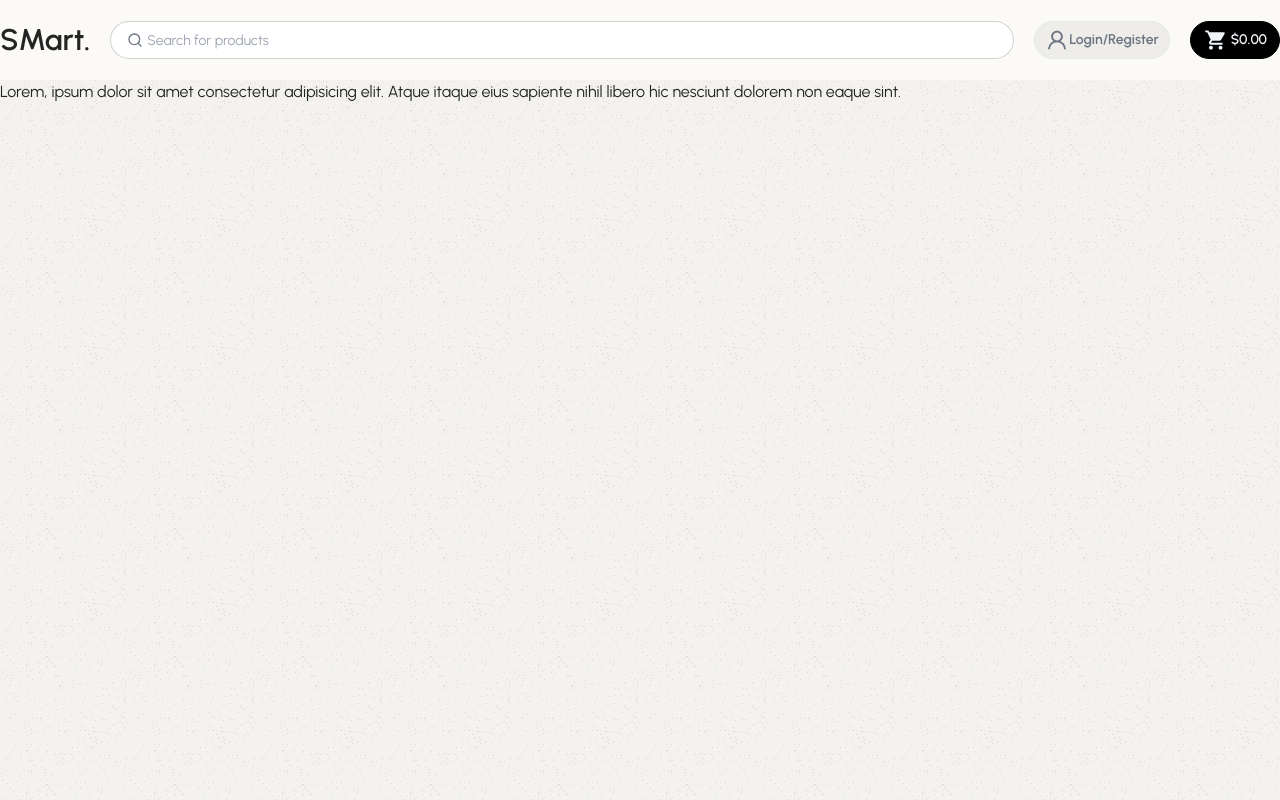
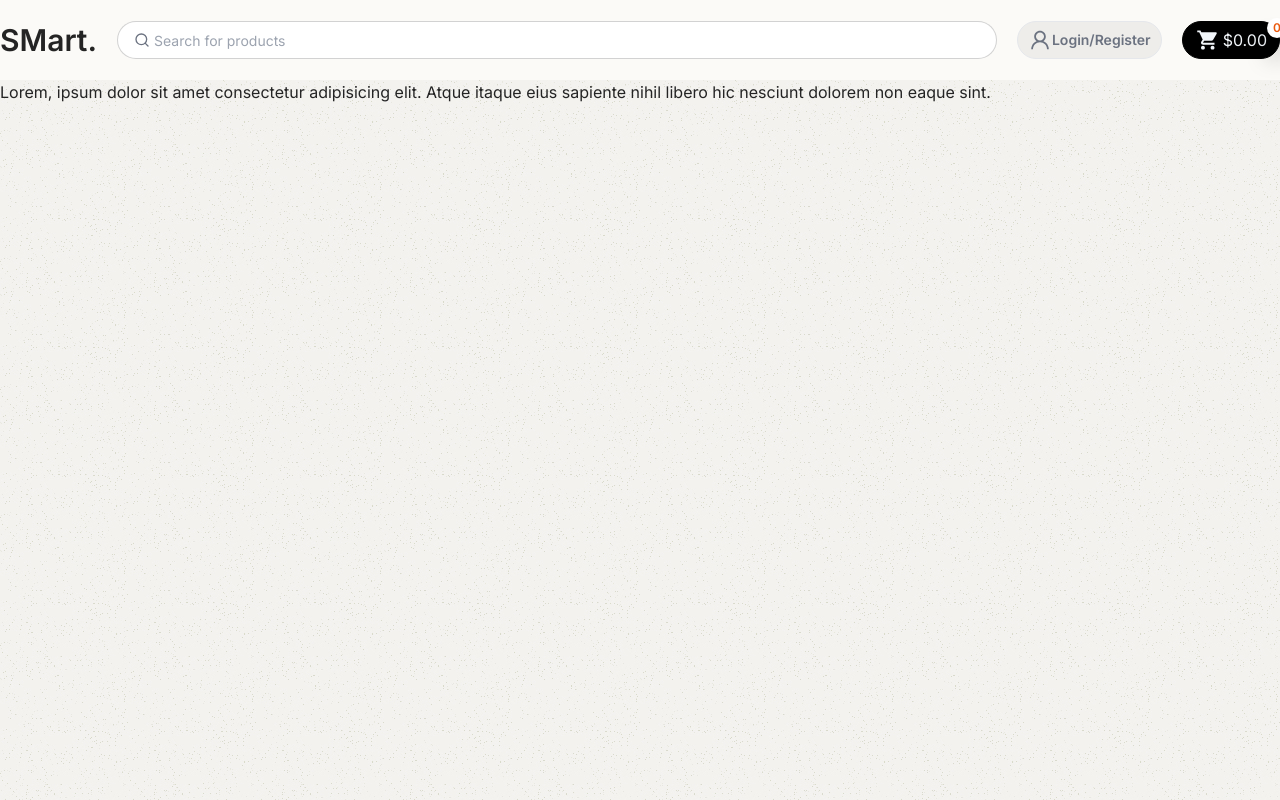
Before and after one commit to shariful10/SMartYT-eCommerce, a Next.js app: page / in a window 1280 px wide. Built offline with nearby package versions, Linux system fonts and the light colour scheme.

Commit message:
Cart Button Implemented On Navbar

```diff
--- a/src/app/layout.tsx
+++ b/src/app/layout.tsx
@@ -1,13 +1,13 @@
 import "./css/globals.css";
 import type { Metadata } from "next";
 import Header from "./../components/Header";
-import { Urbanist } from 'next/font/google'
+import { Inter } from "next/font/google";
 
-const urbanist = Urbanist({ subsets: ['latin'] })
+const inter = Inter({ subsets: ["latin"] });
 
 export const metadata: Metadata = {
 	title: "Hone | SmartYT",
-	description: "Generated by create next app",
+	description: "The shopping mart",
 };
 
 export default function RootLayout({
@@ -17,7 +17,7 @@ export default function RootLayout({
 }) {
 	return (
 		<html lang="en">
-			<body className={`${urbanist.className} bg-main-bg text-darkText`}>
+			<body className={`${inter.className} bg-main-bg text-darkText`}>
 				<Header />
 				{children}
 			</body>
--- a/src/components/Header.jsx
+++ b/src/components/Header.jsx
@@ -27,7 +27,8 @@ const Header = () => {
 				{/* <===<<=== Cart Button ===>>===> */}
 				<div className="bg-black hover:bg-slate-950 rounded-full text-slate-100 hover:text-white flex items-center justify-center gap-x-1 px-3 py-1.5 cursor-pointer border border-black hover:border-orange-600 transition-all duration-200 relative">
 					<IoMdCart className="text-2xl" />
-					<p className="text-sm font-semibold">$0.00</p>
+					<p className="">$0.00</p>
+					<span className="bg-white text-orange-600 rounded-full text-xs font-semibold absolute -right-2 -top-1 w-5 h-5 flex items-center justify-center shadow-xl shadow-black">0</span>
 				</div>
 			</Container>
 		</div>
```
